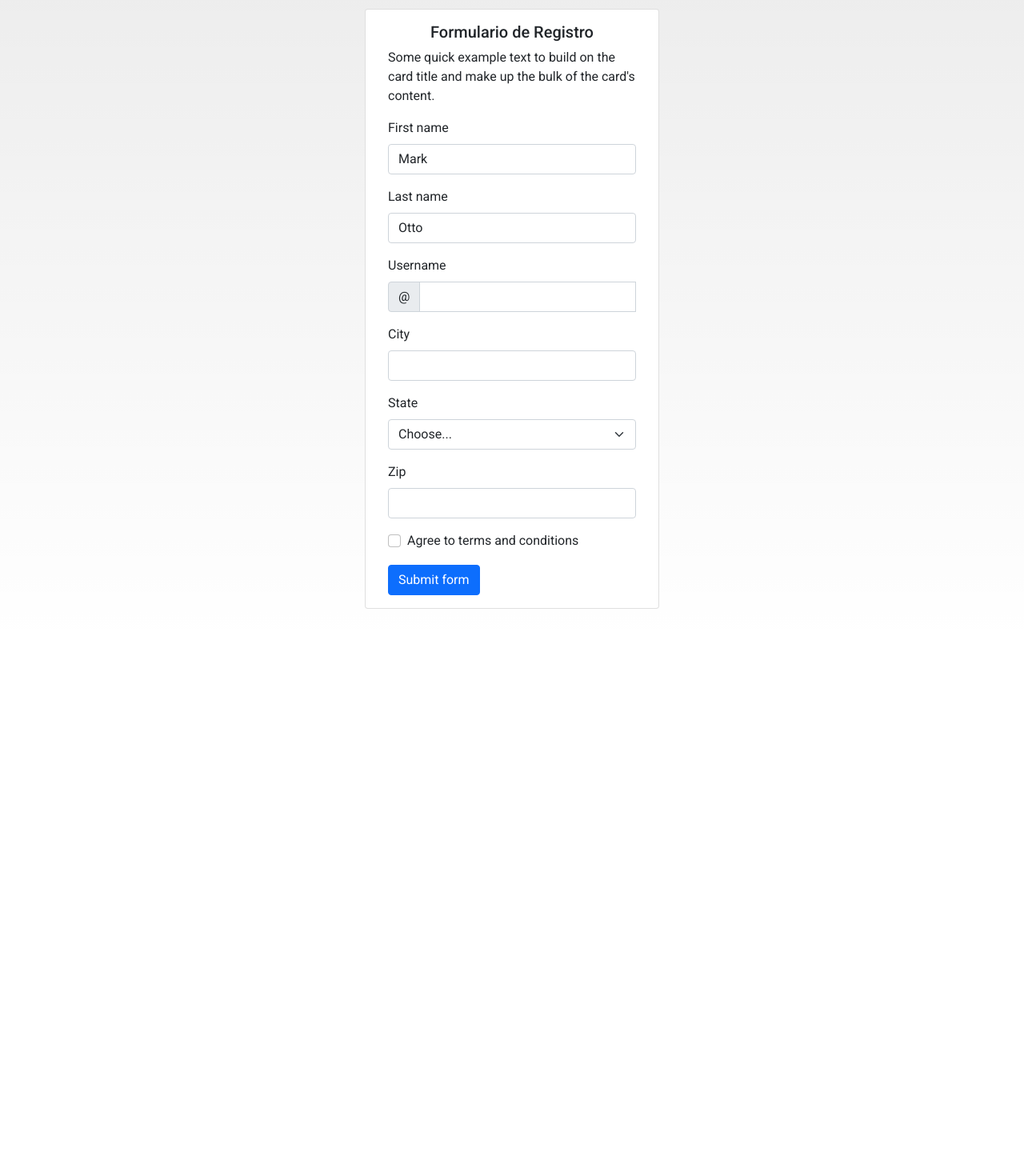
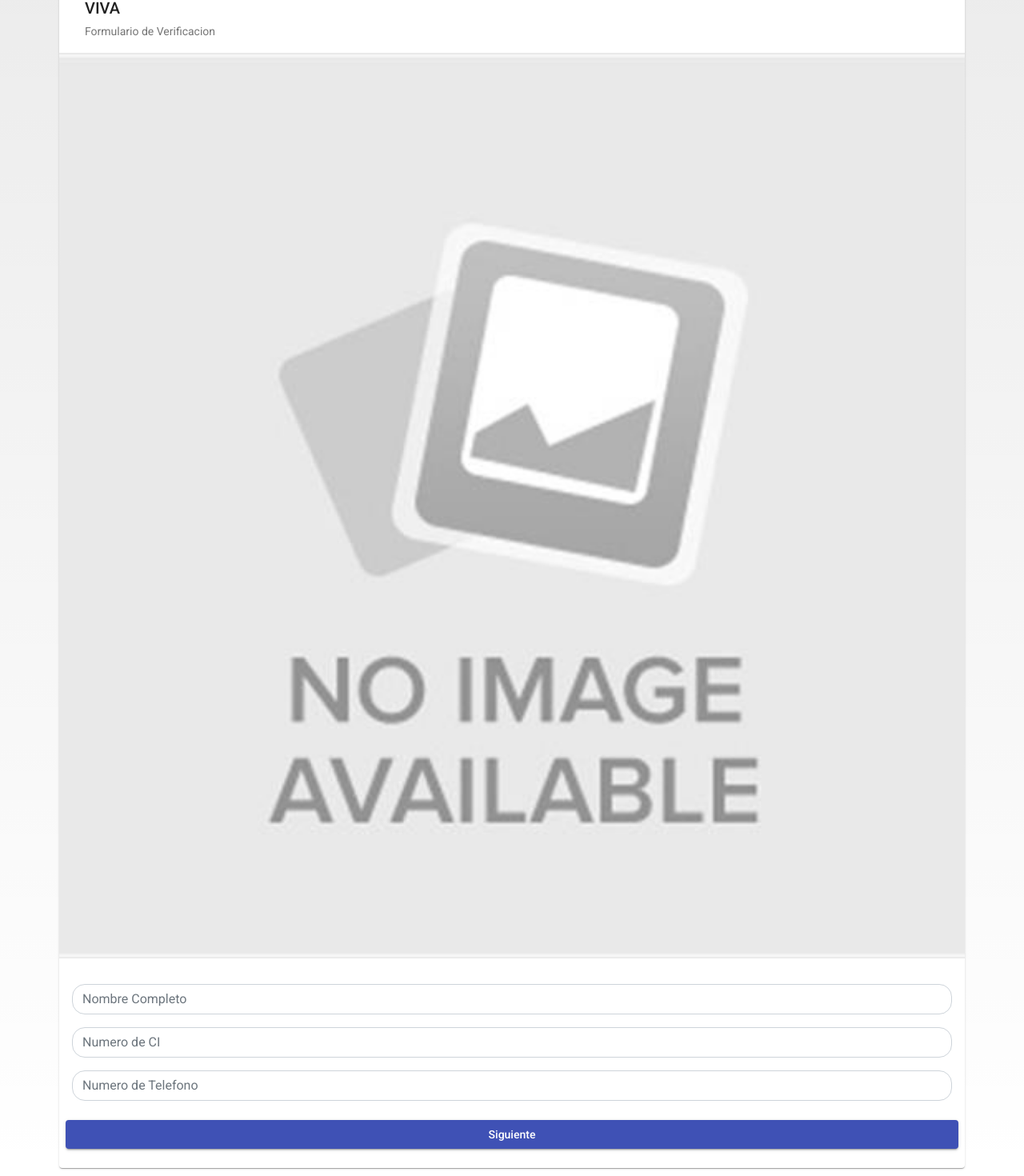
Before and after one commit to sandramaldonado/ProyFinal2, an Angular app: page /registro in a window 1280 px wide. Shown: the part 101-1571 px from the top of the page at 80% size. Before the commit the page ends 910 px from the top, so only its background shows below. Built offline with nearby package versions, Linux system fonts and the light colour scheme.

Commit message:
change form register to look like wireframe send by clara

```diff
--- a/src/app/pages/register/register.component.html
+++ b/src/app/pages/register/register.component.html
@@ -14,78 +14,42 @@
   </button>
 </mat-toolbar>
 <div class="container">
-    <div class="row d-flex flex-column justify-content-center align-items-center py-5 px-1">
-
-            <div class="card" style="width:23rem;">
-              <div class="card-body">
-                <h5 class="card-title text-center">Formulario de Registro</h5>
-                <p class="card-text">Some quick example text to build on the card title and make up the bulk of the card's content.</p>
+    <div class="row d-flex flex-column justify-content-center align-items-center py-3 px-1">
+      <mat-card >
+          <mat-card-header >
+              <mat-card-title>VIVA</mat-card-title>
+              <mat-card-subtitle>Formulario de Verificacion</mat-card-subtitle>
+          </mat-card-header>
+          <img matCardImage src="../../../assets/images/no-image.jpeg">
+          <mat-card-content>
             <form class="row g-3 needs-validation" novalidate>
               <div class="col-12">
-                      <label for="validationCustom01" class="form-label">First name</label>
-                      <input type="text" class="form-control" id="validationCustom01" value="Mark" required>
+                <input type="text" class="form-control" id="full_name_form" value=""  placeholder="Nombre Completo" required>
                 <div class="valid-feedback">
-                        Looks good!
+                  El nombre completo es requerido
                 </div>
               </div>
               <div class="col-12">
-                      <label for="validationCustom02" class="form-label">Last name</label>
-                      <input type="text" class="form-control" id="validationCustom02" value="Otto" required>
+                <input type="text" class="form-control" id="dni_number_from" value=""  placeholder="Numero de CI" required>
                 <div class="valid-feedback">
-                        Looks good!
+                  El numero de CI es requerido
                 </div>
               </div>
               <div class="col-12">
-                      <label for="validationCustomUsername" class="form-label">Username</label>
-                      <div class="input-group">
-                        <span class="input-group-text" id="inputGroupPrepend">@</span>
-                        <input type="text" class="form-control" id="validationCustomUsername" aria-describedby="inputGroupPrepend" required>
+                <input type="text" class="form-control" id="phone_number_form" placeholder="Numero de Telefono" required>
                 <div class="invalid-feedback">
-                          Please choose a username.
+                 El numero de Telefono es requerido
                 </div>
               </div>
-                    </div>
-                    <div class="col-12">
-                      <label for="validationCustom03" class="form-label">City</label>
-                      <input type="text" class="form-control" id="validationCustom03" required>
-                      <div class="invalid-feedback">
-                        Please provide a valid city.
-                      </div>
-                    </div>
-                    <div class="col-12">
-                      <label for="validationCustom04" class="form-label">State</label>
-                      <select class="form-select" id="validationCustom04" required>
-                        <option selected disabled value="">Choose...</option>
-                        <option>...</option>
-                      </select>
-                      <div class="invalid-feedback">
-                        Please select a valid state.
-                      </div>
-                    </div>
-                    <div class="col-12">
-                      <label for="validationCustom05" class="form-label">Zip</label>
-                      <input type="text" class="form-control" id="validationCustom05" required>
-                      <div class="invalid-feedback">
-                        Please provide a valid zip.
-                      </div>
-                    </div>
-                    <div class="col-12">
-                      <div class="form-check">
-                        <input class="form-check-input" type="checkbox" value="" id="invalidCheck" required>
-                        <label class="form-check-label" for="invalidCheck">
-                          Agree to terms and conditions
-                        </label>
-                        <div class="invalid-feedback">
-                          You must agree before submitting.
-                        </div>
-                      </div>
-                    </div>
-                    <div class="col-12">
-                      <button class="btn btn-primary" type="submit">Submit form</button>
-                    </div>
             </form>
-              </div>
-            </div>
+          </mat-card-content>
+          <mat-card-actions class="text-center pb-3">
+              <button mat-raised-button color="primary" class="w-100">Siguiente</button>
+
+          </mat-card-actions>
+
+      </mat-card>
+
 
     </div>
 </div>
--- a/src/app/pages/register/register.component.scss
+++ b/src/app/pages/register/register.component.scss
@@ -18,3 +18,7 @@
   .example-spacer {
     flex: 1 1 auto;
   }
+
+  .form-control{
+    border-radius: 1rem;
+  }
```
Also changed, not shown: src/assets/images/no-image.jpeg (added). Lines whose indentation alone changed are shown as unchanged.
